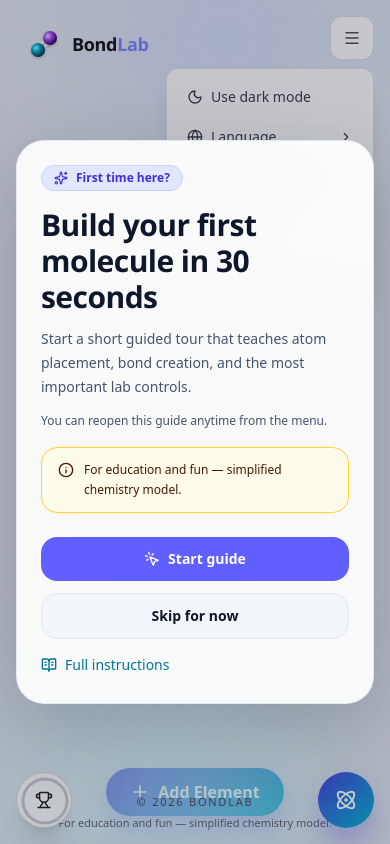
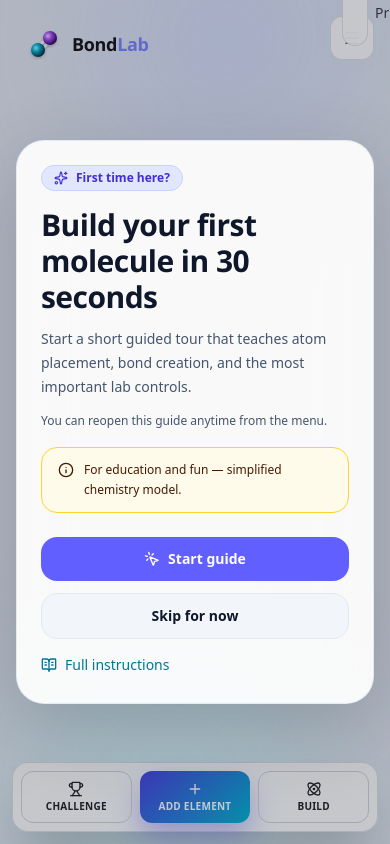
Before and after one commit to mingzhangyang/bond-lab, a React (Vite) app: page / in a window 390 px wide. Both pictures are taken after a click on the button 352 px from the left and 38 px from the top of the page. Built offline with nearby package versions, Linux system fonts and the light colour scheme.

Commit message:
feat(ui): polish mobile browser UX flows

```diff
--- a/src/components/LabPage.tsx
+++ b/src/components/LabPage.tsx
@@ -57,7 +57,7 @@ export function LabPage() {
 
   return (
     <main
-      className="app-shell relative h-screen w-screen overflow-hidden font-sans"
+      className="app-shell relative h-[100dvh] w-screen overflow-hidden font-sans"
       style={{
         backgroundColor: shellTheme.background,
         color: shellTheme.text,
@@ -70,7 +70,7 @@ export function LabPage() {
         <UI />
       </Suspense>
       <footer
-        className={`pointer-events-none fixed inset-x-0 bottom-3 z-30 flex flex-col items-center gap-1 text-center ${footerTextClass}`}
+        className={`pointer-events-none fixed inset-x-0 bottom-3 z-30 hidden md:flex flex-col items-center gap-1 text-center ${footerTextClass}`}
       >
         <p className="text-[11px] uppercase tracking-[0.16em]">
           © {new Date().getFullYear()} {messages.appTitle}
--- a/src/components/UI.tsx
+++ b/src/components/UI.tsx
@@ -6,6 +6,7 @@ import { atomPositions, useAtomPositionVersion } from '../physics';
 import { getMoleculeInfo } from '../moleculeInfo';
 import {
   Atom,
+  Trophy,
   Trash2,
   X,
   Plus,
@@ -15,8 +16,6 @@ import {
 import { StabilityDisplay } from './StabilityDisplay';
 import {
   ChallengeMode,
-  MobileChallengeTrigger,
-  MOBILE_CHALLENGE_TRIGGER_RADIUS,
 } from './ChallengeMode';
 import { getMessages, localizeMoleculeName } from '../i18n';
 import { toggleInteractionMode } from '../preferences';
@@ -32,7 +31,6 @@ import {
   setElementDragData,
 } from '../drag';
 import {
-  getChallengeTimerArc,
   shouldUseMobileChallengeDrawer,
 } from '../challengeLayout';
 import { QuickStartGuide } from './QuickStartGuide';
@@ -111,6 +109,7 @@ export function UI() {
     if (typeof window === 'undefined') return null;
     return shouldShowOnboarding(getStoredOnboardingVersion()) ? 'welcome' : null;
   });
+  const [mobileStatusChip, setMobileStatusChip] = useState<string | null>(null);
 
   const messages = useMemo(() => getMessages(language), [language]);
   const atomPositionVersion = useAtomPositionVersion();
@@ -211,8 +210,8 @@ export function UI() {
   const sceneExploreHighlightClass = onboardingStep === 'explore' ? 'lab-onboarding-highlight' : '';
   const themeVars = getLabThemeVars(theme);
   const isDrawerLayout = shouldUseMobileChallengeDrawer(isNarrowViewport, isCoarsePointer, hasTouchInput);
-  const mobileChallengeTimerArc = challengeStatus === 'playing'
-    ? getChallengeTimerArc(challengeTimeLeft, challengeTotalTime, MOBILE_CHALLENGE_TRIGGER_RADIUS)
+  const mobileChallengeProgress = challengeStatus === 'playing' && challengeTotalTime > 0
+    ? Math.max(0, Math.min(1, challengeTimeLeft / challengeTotalTime))
     : null;
 
   useEffect(() => {
@@ -271,6 +270,17 @@ export function UI() {
     }
   }, [isDesktopViewport, isElementsPanelOpen, onboardingStep]);
 
+  useEffect(() => {
+    if (!mobileStatusChip) return;
+    const timeout = window.setTimeout(() => setMobileStatusChip(null), 1200);
+    return () => window.clearTimeout(timeout);
+  }, [mobileStatusChip]);
+
+  const showMobileStatusChip = (label: string) => {
+    if (isDesktopViewport) return;
+    setMobileStatusChip(label);
+  };
+
   const handleStartChallenge = () => {
     const challengePool = getChallengeCandidateMolecules(KNOWN_MOLECULES);
     const randomMol = pickChallengeMolecule(challengePool, Math.random()) ?? KNOWN_MOLECULES[0];
@@ -280,6 +290,7 @@ export function UI() {
     if (isDrawerLayout) {
       setIsMobileChallengeOpen(true);
     }
+    showMobileStatusChip(messages.challenge.title);
   };
 
   const handleElementDragStart = (event: React.DragEvent<HTMLButtonElement>, element: keyof typeof ELEMENTS) => {
@@ -302,6 +313,12 @@ export function UI() {
       setIsElementsPanelOpen(true);
     }
     setOnboardingStep('welcome');
+  };
+
+  const handleToggleInteractionMode = () => {
+    const nextMode = toggleInteractionMode(interactionMode);
+    setInteractionMode(nextMode);
+    showMobileStatusChip(nextMode === 'build' ? messages.ui.buildMode : messages.ui.deleteMode);
   };
 
   return (
@@ -457,19 +474,6 @@ export function UI() {
         </div>
       </div>
 
-      {/* Mobile Challenge */}
-      {!isDesktopViewport && (
-        <>
-          <div className="pointer-events-auto md:hidden">
-            <ChallengeMode
-              isDrawerLayout={isDrawerLayout}
-              isMobileDrawerOpen={isMobileChallengeOpen}
-              setIsMobileDrawerOpen={setIsMobileChallengeOpen}
-              onStart={handleStartChallenge}
-            />
-          </div>
-        </>
-      )}
       {/* Desktop Right Rail */}
       {isDesktopViewport && (atoms.length > 0 || molecule) && (
         <div
@@ -509,7 +513,7 @@ export function UI() {
 
       {/* Bottom Section */}
       <div className="flex flex-col items-center gap-4 w-full mt-auto">
-        {!isDesktopViewport && (
+        {!isDesktopViewport && !isMobileChallengeOpen && (
           <MoleculeInspector
             isDesktopViewport={false}
             molecule={molecule}
@@ -532,17 +536,6 @@ export function UI() {
             messages={messages}
           />
         )}
-
-        {/* Mobile FAB */}
-        <div className="md:hidden w-full flex justify-center pointer-events-auto pb-[calc(0.75rem+env(safe-area-inset-bottom))]">
-          <button
-            data-testid="open-elements-drawer"
-            onClick={() => setIsDrawerOpen(true)}
-            className="lab-fab min-h-[48px] text-white px-6 py-3 rounded-full font-bold shadow-lg flex items-center gap-2 transition-transform active:scale-95 touch-manipulation"
-          >
-            <Plus size={20} /> {messages.ui.addElement}
-          </button>
-        </div>
       </div>
 
       {/* Drawer Overlay */}
@@ -555,6 +548,7 @@ export function UI() {
 
       {/* Mobile Elements Drawer */}
       <div
+        data-testid="mobile-elements-drawer"
         className={`md:hidden fixed inset-x-0 bottom-0 border-t shadow-2xl pointer-events-auto transform transition-transform duration-300 ease-in-out ${isDrawerOpen ? 'translate-y-0' : 'translate-y-full'} rounded-t-3xl z-50 ${softPanelClass}`}
       >
         <div className="lab-mobile-drawer p-5">
@@ -562,6 +556,7 @@ export function UI() {
           <div className="flex justify-between items-center mb-6">
             <h2 className={`info-display font-bold text-lg ${primaryTextClass}`}>{messages.ui.selectElement}</h2>
             <button
+              data-testid="mobile-elements-drawer-close"
               onClick={() => setIsDrawerOpen(false)}
               aria-label={messages.ui.close}
               className={`min-h-[44px] min-w-[44px] p-2 rounded-full transition-colors touch-manipulation ${ghostButtonClass}`}
@@ -577,7 +572,11 @@ export function UI() {
                 <button
                   key={el}
                   data-testid={`mobile-element-button-${el}`}
-                  onClick={() => { addAtom(el); setIsDrawerOpen(false); }}
+                  onClick={() => {
+                    addAtom(el);
+                    setIsDrawerOpen(false);
+                    showMobileStatusChip(messages.elements[el]);
+                  }}
                   className={`lab-tile flex min-h-[96px] flex-col items-center justify-center gap-2 p-3 rounded-2xl transition-colors border touch-manipulation ${isDark ? 'text-zinc-100' : 'text-zinc-800'}`}
                 >
                   <div
@@ -595,7 +594,11 @@ export function UI() {
           <div className={`mt-5 pt-4 border-t ${isDark ? 'border-white/10' : 'border-zinc-200'}`}>
             <button
               data-testid="clear-elements-mobile"
-              onClick={() => { clear(); setIsDrawerOpen(false); }}
+              onClick={() => {
+                clear();
+                setIsDrawerOpen(false);
+                showMobileStatusChip(messages.ui.clearAll);
+              }}
               className={`w-full min-h-[48px] flex items-center justify-center gap-2 p-3 rounded-xl transition-colors text-sm font-bold touch-manipulation ${dangerButtonClass}`}
             >
               <Trash2 size={18} /> {messages.ui.clearAll}
@@ -605,39 +608,87 @@ export function UI() {
       </div>
 
       {!isDesktopViewport && (
-        <div className="md:hidden fixed inset-x-0 bottom-[calc(1rem+env(safe-area-inset-bottom))] z-50 flex items-end justify-between px-4 pointer-events-none">
-          <div className="min-w-14 pointer-events-auto flex justify-start">
-            {isDrawerLayout && (
-              <div className={sceneExploreHighlightClass}>
-                <MobileChallengeTrigger
-                  messages={messages}
-                  isDark={isDark}
-                  isOpen={challengeActive && isMobileChallengeOpen}
-                  onToggle={challengeActive
-                    ? () => setIsMobileChallengeOpen((isOpen) => !isOpen)
-                    : handleStartChallenge}
-                  timerArc={mobileChallengeTimerArc}
-                />
+        <div className="md:hidden fixed inset-x-3 bottom-[calc(0.75rem+env(safe-area-inset-bottom))] z-[60] pointer-events-none">
+          {mobileStatusChip && (
+            <div className="mb-2 flex justify-center">
+              <div className={`lab-reveal rounded-full border px-3 py-1 text-xs font-semibold ${softPanelClass}`}>
+                {mobileStatusChip}
               </div>
-            )}
+            </div>
+          )}
+          <div
+            data-testid="mobile-action-dock"
+            className={`pointer-events-auto grid grid-cols-3 gap-2 rounded-2xl border p-2 shadow-2xl ${softPanelClass}`}
+          >
+            <button
+              data-testid="mobile-dock-challenge-button"
+              onClick={challengeActive
+                ? () => setIsMobileChallengeOpen((isOpen) => !isOpen)
+                : handleStartChallenge}
+              aria-label={messages.challenge.title}
+              className={`relative min-h-[52px] rounded-xl border transition-colors touch-manipulation flex flex-col items-center justify-center gap-0.5 ${
+                isDark ? 'border-white/12 text-zinc-100' : 'border-zinc-300 text-zinc-800'
+              } ${sceneExploreHighlightClass}`}
+            >
+              <Trophy size={16} />
+              <span className="text-[10px] font-semibold uppercase tracking-wide">{messages.challenge.title}</span>
+              {isDrawerLayout && mobileChallengeProgress !== null && (
+                <span className={`absolute inset-x-2 bottom-1 h-1 overflow-hidden rounded-full ${isDark ? 'bg-zinc-700' : 'bg-zinc-300'}`}>
+                  <span
+                    className={`block h-full rounded-full ${mobileChallengeProgress <= 0.2 ? 'bg-red-500' : 'bg-indigo-500'}`}
+                    style={{ width: `${mobileChallengeProgress * 100}%` }}
+                  />
+                </span>
+              )}
+            </button>
+            <button
+              data-testid="mobile-dock-add-button"
+              onClick={() => {
+                setIsDrawerOpen(true);
+                showMobileStatusChip(messages.ui.addElement);
+              }}
+              aria-label={messages.ui.addElement}
+              className={`lab-fab min-h-[52px] rounded-xl text-white transition-transform active:scale-95 touch-manipulation flex flex-col items-center justify-center gap-0.5 ${
+                onboardingStep === 'add-atoms' ? 'lab-onboarding-highlight' : ''
+              }`}
+            >
+              <Plus size={16} />
+              <span className="text-[10px] font-semibold uppercase tracking-wide">{messages.ui.addElement}</span>
+            </button>
+            <button
+              data-testid="interaction-mode-toggle-mobile"
+              onClick={handleToggleInteractionMode}
+              aria-label={`${messages.ui.interactionMode}: ${interactionMode === 'build' ? messages.ui.buildMode : messages.ui.deleteMode}`}
+              title={`${messages.ui.interactionMode}: ${interactionMode === 'build' ? messages.ui.buildMode : messages.ui.deleteMode}`}
+              className={`min-h-[52px] rounded-xl border transition-colors touch-manipulation flex flex-col items-center justify-center gap-0.5 ${interactionMode === 'delete'
+                ? 'border-red-400/50 bg-red-500/85 text-white'
+                : (isDark ? 'border-white/12 text-zinc-100' : 'border-zinc-300 text-zinc-800')
+              } ${sceneExploreHighlightClass}`}
+            >
+              {interactionMode === 'build' ? <Atom size={16} /> : <Trash2 size={16} />}
+              <span className="text-[10px] font-semibold uppercase tracking-wide">
+                {interactionMode === 'build' ? messages.ui.buildMode : messages.ui.deleteMode}
+              </span>
+            </button>
           </div>
+        </div>
+      )}
 
-          <button
-            data-testid="interaction-mode-toggle-mobile"
-            onClick={() => setInteractionMode(toggleInteractionMode(interactionMode))}
-            aria-label={`${messages.ui.interactionMode}: ${interactionMode === 'build' ? messages.ui.buildMode : messages.ui.deleteMode}`}
-            title={`${messages.ui.interactionMode}: ${interactionMode === 'build' ? messages.ui.buildMode : messages.ui.deleteMode}`}
-            className={`w-14 h-14 rounded-full shadow-xl pointer-events-auto transition-colors flex items-center justify-center touch-manipulation ${interactionBubbleClass} ${sceneExploreHighlightClass}`}
-          >
-            {interactionMode === 'build' ? <Atom size={22} /> : <Trash2 size={20} />}
-          </button>
+      {!isDesktopViewport && (
+        <div className="pointer-events-auto md:hidden">
+          <ChallengeMode
+            isDrawerLayout={isDrawerLayout}
+            isMobileDrawerOpen={isMobileChallengeOpen}
+            setIsMobileDrawerOpen={setIsMobileChallengeOpen}
+            onStart={handleStartChallenge}
+          />
         </div>
       )}
 
       {isDesktopViewport && (
         <button
           data-testid="interaction-mode-toggle-desktop"
-          onClick={() => setInteractionMode(toggleInteractionMode(interactionMode))}
+          onClick={handleToggleInteractionMode}
           aria-label={`${messages.ui.interactionMode}: ${interactionMode === 'build' ? messages.ui.buildMode : messages.ui.deleteMode}`}
           title={`${messages.ui.interactionMode}: ${interactionMode === 'build' ? messages.ui.buildMode : messages.ui.deleteMode}`}
           className={`fixed right-4 bottom-[calc(1rem+env(safe-area-inset-bottom))] md:right-6 md:bottom-6 z-50 w-14 h-14 rounded-full shadow-xl pointer-events-auto transition-colors flex items-center justify-center touch-manipulation ${interactionBubbleClass} ${sceneExploreHighlightClass}`}
--- a/src/components/ui/SettingsMenu.tsx
+++ b/src/components/ui/SettingsMenu.tsx
@@ -1,4 +1,4 @@
-import { useState } from 'react';
+import { useEffect, useState } from 'react';
 import {
   BookOpenText,
   Check,
@@ -51,11 +51,27 @@ export function SettingsMenu({
 }: SettingsMenuProps) {
   const [isOpen, setIsOpen] = useState(false);
   const [isLanguageSubmenuOpen, setIsLanguageSubmenuOpen] = useState(false);
+  const [isMobileViewport, setIsMobileViewport] = useState(() => (
+    typeof window !== 'undefined'
+    && typeof window.matchMedia === 'function'
+    && window.matchMedia('(max-width: 767px)').matches
+  ));
 
   const closeMenu = () => {
     setIsOpen(false);
     setIsLanguageSubmenuOpen(false);
   };
+
+  useEffect(() => {
+    if (typeof window === 'undefined' || typeof window.matchMedia !== 'function') return;
+    const mobileMedia = window.matchMedia('(max-width: 767px)');
+    const syncViewport = () => setIsMobileViewport(mobileMedia.matches);
+    syncViewport();
+    mobileMedia.addEventListener('change', syncViewport);
+    return () => {
+      mobileMedia.removeEventListener('change', syncViewport);
+    };
+  }, []);
 
   return (
     <div
@@ -85,12 +101,16 @@ export function SettingsMenu({
         {isOpen && (
           <>
             <button
+              data-testid="settings-menu-backdrop"
               className="fixed inset-0 z-50 cursor-default"
               aria-label={messages.ui.close}
               onClick={closeMenu}
             />
             <div
-              className={`absolute right-0 top-full mt-2 w-52 rounded-xl p-2 shadow-xl z-[60] sm:w-56 ${softPanelClass}`}
+              data-testid={isMobileViewport ? 'settings-menu-sheet' : 'settings-menu-dropdown'}
+              className={isMobileViewport
+                ? `fixed inset-x-3 bottom-[calc(0.85rem+env(safe-area-inset-bottom))] z-[60] rounded-2xl border p-3 shadow-2xl ${softPanelClass}`
+                : `absolute right-0 top-full mt-2 w-52 rounded-xl p-2 shadow-xl z-[60] sm:w-56 ${softPanelClass}`}
               role="menu"
             >
               <button
--- a/src/index.css
+++ b/src/index.css
@@ -9,6 +9,7 @@ html,
 body,
 #root {
   min-height: 100%;
+  min-height: 100dvh;
 }
 
 html {
@@ -286,7 +287,7 @@ html[data-theme='dark'] body {
 }
 
 .lab-mobile-drawer {
-  max-height: min(82dvh, 44rem);
+  max-height: min(78dvh, 42rem);
   padding-bottom: calc(1.1rem + env(safe-area-inset-bottom));
 }
 
```
Also changed, not shown: src/components/QuickStartGuide.tsx (+15 -0 lines), src/components/ui/MoleculeInspector.tsx (+10 -4 lines), 1 other file (tests, documents, lock files or other folders).
